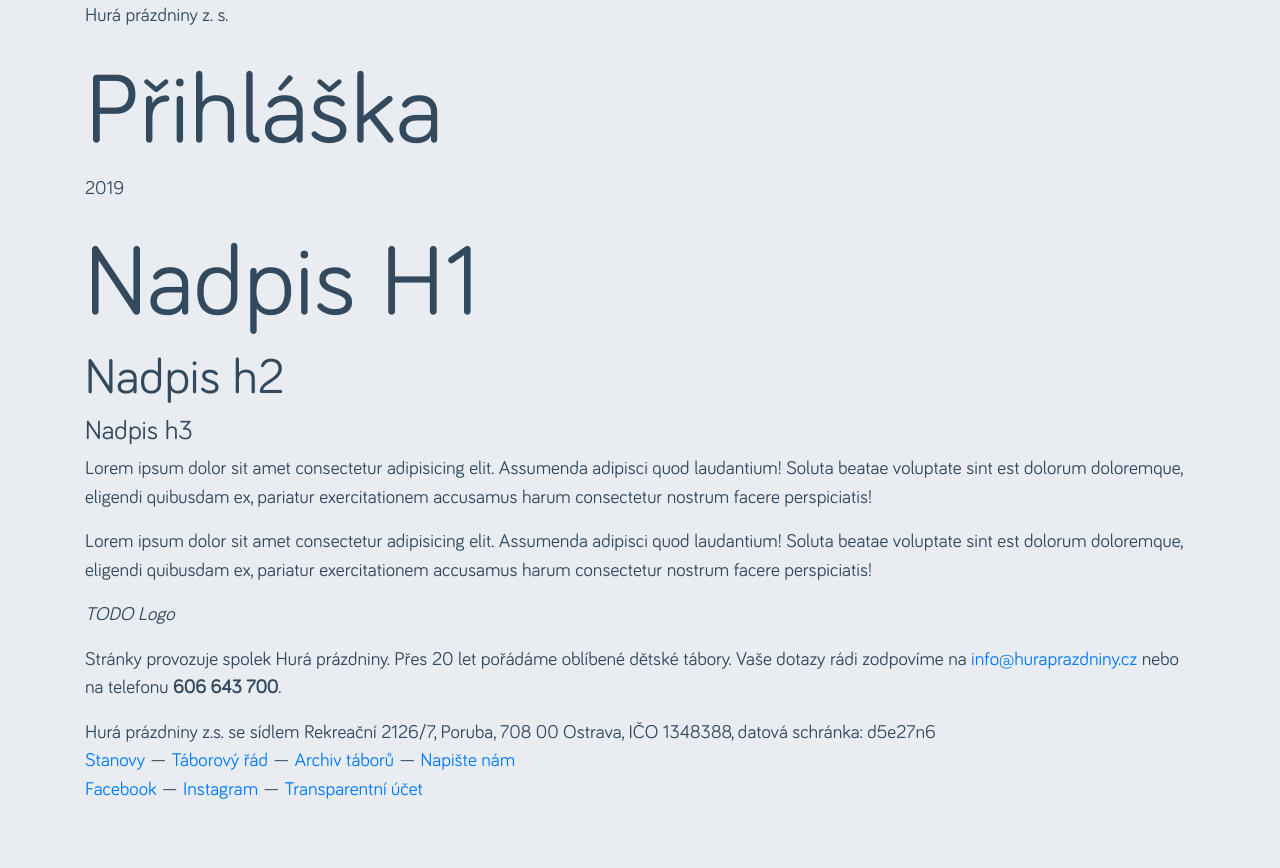
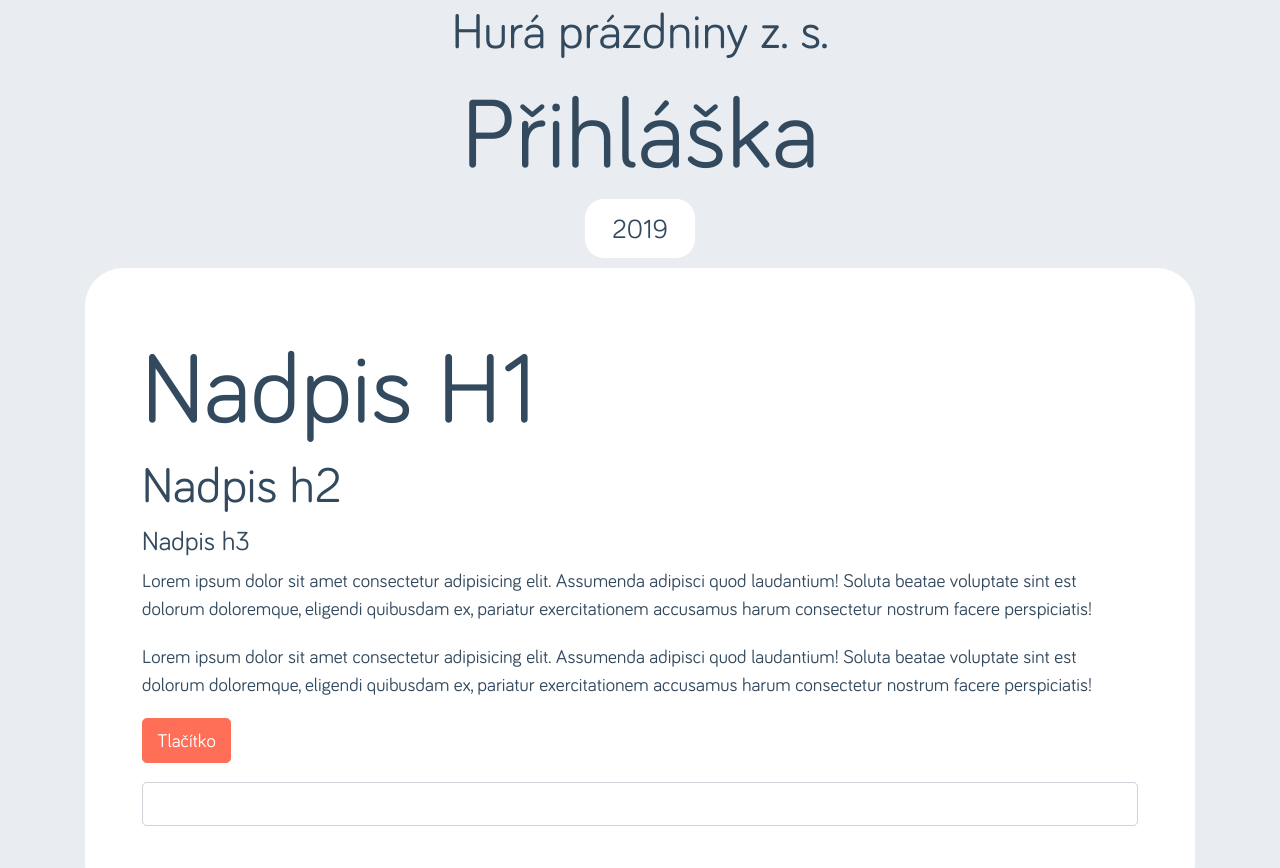
Before and after one commit to machal/hura-prazdniny-templates, a website: page index.html in a window 1280 px wide. Shown: the top 868 px of the page. Before the commit the page ends 818 px from the top, so only its background shows below. Drawn offline with nearby package versions, Linux system fonts and the light colour scheme.

Commit message:
Basic styling

```diff
--- a/index.html
+++ b/index.html
@@ -14,7 +14,7 @@
 
       <div class="hp-head">
 
-        <p class="hp-head__preheading">
+        <p class="hp-head__preheading h2">
           Hurá prázdniny z. s.
         </p>
 
@@ -22,7 +22,7 @@
           Přihláška
         </h1>
 
-        <p class="hp-head__postheading">
+        <p class="hp-head__postheading h3">
           2019
         </p>
 
@@ -51,11 +51,24 @@
           Lorem ipsum dolor sit amet consectetur adipisicing elit. Assumenda adipisci quod laudantium! Soluta beatae voluptate sint est dolorum doloremque, eligendi quibusdam ex, pariatur exercitationem accusamus harum consectetur nostrum facere perspiciatis!
         </p>
 
+        <p>
+          <button class="btn btn-primary">Tlačítko</button>
+        </p>
+
+        <p>
+          <input type="text" name="" id="" class="form-control">
+        </p>
+
       </div>
       <!-- /.hp-content -->
 
 
-      <div class="hp-foot">
+    </div><!-- .container -->
+
+
+    <div class="hp-foot">
+
+      <div class="container">
 
         <p class="hp-foot__logo">
           <i>TODO Logo</i>
@@ -83,9 +96,9 @@
           <a href="#">Transparentní účet</a>
         </p>
 
-      </div><!-- /.hp-foot -->
+      </div>
 
-    </div><!-- .container -->
+    </div><!-- /.hp-foot -->
 
     <!-- Optional JavaScript -->
     <script src="https://code.jquery.com/jquery-3.3.1.slim.min.js" integrity="sha384-q8i/X+965DzO0rT7abK41JStQIAqVgRVzpbzo5smXKp4YfRvH+8abtTE1Pi6jizo" crossorigin="anonymous"></script>
--- a/src/sass/huraprazdniny/_variables.scss
+++ /dev/null
@@ -1,21 +0,0 @@
-
-// Body colors
-
-$body-bg: #e9edf2;
-$body-color: #32495e;
-
-// Fonts
-
-$font-family-base: 'Hadinka', sans-serif;
-
-// Typography
-// TODO responsive, viz BS 4.3
-
-$font-size-base: 1.1875rem; // 19px
-
-$h1-font-size: $font-size-base * 5.263157895; // 100px
-$h2-font-size: $font-size-base * 2.631578947; // 50px
-$h3-font-size: $font-size-base * 1.421052632; // 27px
-$h4-font-size: $font-size-base * 1.3;
-$h5-font-size: $font-size-base;
-$h6-font-size: $font-size-base;
--- /dev/null
+++ b/src/sass/huraprazdniny/base/_bootstrap-overrides.scss
@@ -0,0 +1,4 @@
+
+.btn-primary {
+  color: $white;
+}
--- /dev/null
+++ b/src/sass/huraprazdniny/base/_text.scss
@@ -0,0 +1,6 @@
+// Redefining 16px base font size
+// because everything in BS is calculated from <html>
+
+html {
+  font-size: 118.75%; // 19px
+}
--- /dev/null
+++ b/src/sass/huraprazdniny/base/_variables.scss
@@ -0,0 +1,50 @@
+
+// Bootstrap variables redefining
+// and our new variables (with vd- prefix)
+
+// Body colors
+
+$body-bg: #e9edf2;
+$body-color: #32495e;
+
+// Theme colors
+
+$theme-colors: (
+  "primary": #ff6e56
+);
+
+$link-color:  #ff6e56;
+$link-hover-color: darken($link-color, 10%);
+
+// Fonts
+
+$font-family-base: 'Hadinka', sans-serif;
+
+// Typography
+// TODO responsive, viz BS 4.3
+
+$font-size-base: 1rem; // 19px, _fonts.scss
+
+$h1-font-size: $font-size-base * 5.263157895; // 100px
+$h2-font-size: $font-size-base * 2.631578947; // 50px
+$h3-font-size: $font-size-base * 1.421052632; // 27px
+$h4-font-size: $font-size-base * 1.3;
+$h5-font-size: $font-size-base;
+$h6-font-size: $font-size-base;
+
+// Borders
+
+$border-radius:               1rem;
+$border-radius-lg:            2rem;
+// $border-radius-sm:            .2rem !default;
+
+// Paddings
+
+// Paddings are calculated from current font size
+// it automatically changes i.e. for .hp-head__heading or .form-control
+
+$hp-padding-y:         .5em;
+$hp-padding-x:         1em;
+
+$input-padding-y: $hp-padding-y;
+$input-padding-x: $hp-padding-x;
--- /dev/null
+++ b/src/sass/huraprazdniny/components/_content.scss
@@ -0,0 +1,9 @@
+// HuraPrazdniny.cz Content
+
+// White content area
+
+.hp-content {
+  background: $white;
+  border-radius: $border-radius-lg;
+  padding: 3rem;
+}
--- /dev/null
+++ b/src/sass/huraprazdniny/components/_foot.scss
@@ -0,0 +1,7 @@
+//
+
+.hp-foot {
+  background: #2d475e;
+  color: $white;
+  text-align: center;
+}
--- /dev/null
+++ b/src/sass/huraprazdniny/components/_head.scss
@@ -0,0 +1,14 @@
+// Head
+
+// Site main head
+
+.hp-head {
+  text-align: center;
+}
+
+.hp-head__postheading {
+  border-radius: $border-radius;
+  background: $white;
+  display: inline-block;
+  padding: $hp-padding-y $hp-padding-x;
+}
--- a/src/sass/index.scss
+++ b/src/sass/index.scss
@@ -5,13 +5,19 @@
 @import "node_modules/bootstrap/scss/mixins";
 @import "node_modules/bootstrap/scss/root";
 
-// Variable overrides
+// HuraPrazdniny.cz custom code
 
-@import "huraprazdniny/variables";
-@import "huraprazdniny/fonts";
+// Variable overrides, etc
 
+@import "huraprazdniny/base/variables";
+@import "huraprazdniny/base/fonts";
+@import "huraprazdniny/base/text";
 
-// BS components
+@import "huraprazdniny/components/content";
+@import "huraprazdniny/components/head";
+@import "huraprazdniny/components/foot";
+
+// Bootstrap components
 
 @import "node_modules/bootstrap/scss/reboot";
 @import "node_modules/bootstrap/scss/type";
@@ -46,3 +52,7 @@
 @import "node_modules/bootstrap/scss/spinners";
 @import "node_modules/bootstrap/scss/utilities";
 @import "node_modules/bootstrap/scss/print";
+
+// Bootstrap overrides
+
+@import "huraprazdniny/base/bootstrap-overrides";
```
Also changed, not shown: dist/css/style.css, src/sass/huraprazdniny/base/_fonts.scss (renamed from src/sass/huraprazdniny/_fonts.scss).
